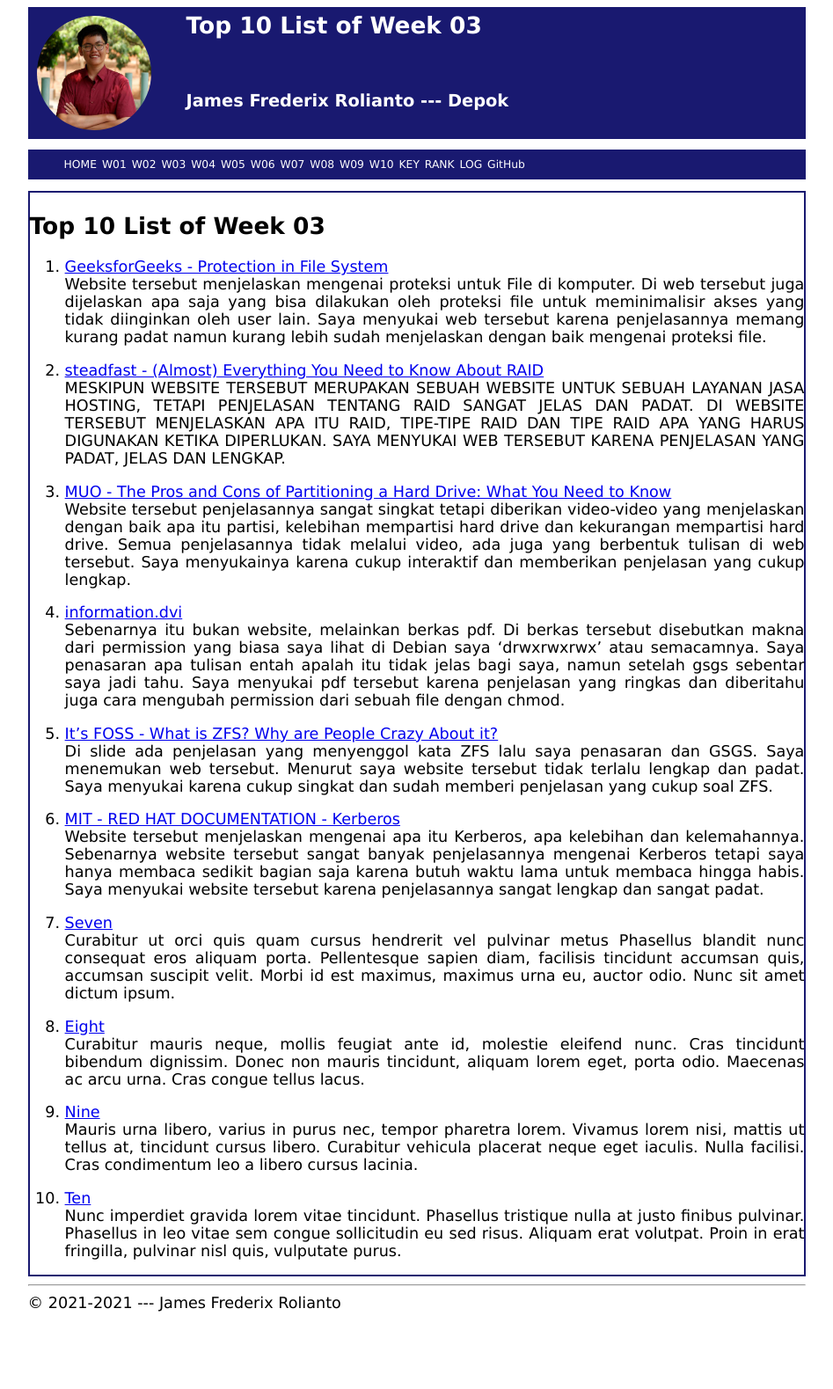
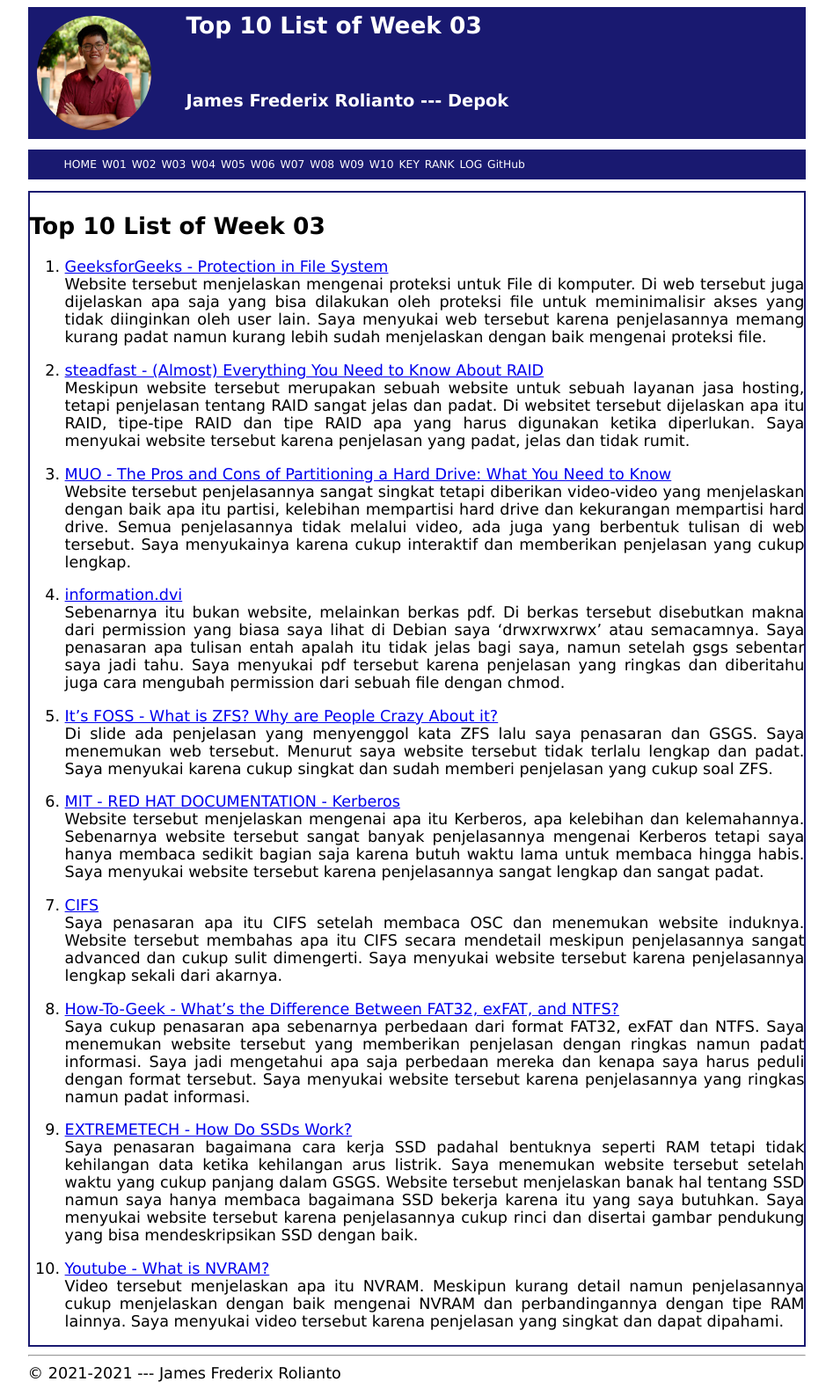
Before and after one commit to SinusCosinusTangen/os211, a Jekyll site: the page built from w03.md, in a window 1280 px wide. Shown: the whole page at 88% size, without its empty margins (166-1113 px from the left). Built offline with Jekyll 4.4.1, drawn with Linux system fonts in a browser that asks for light colours; our own code applies the rules of GitHub Pages for plain Markdown files; before the commit the page ends 1499 px from its top, so only the background shows below that.

Commit message:
OS211 SinusCosinusTangen

```diff
--- a/w03.md
+++ b/w03.md
@@ -9,7 +9,7 @@ permalink: /W03/
 Website tersebut menjelaskan mengenai proteksi untuk File di komputer. Di web tersebut juga dijelaskan apa saja yang bisa dilakukan oleh proteksi file untuk meminimalisir akses yang tidak diinginkan oleh user lain. Saya menyukai web tersebut karena penjelasannya memang kurang padat namun kurang lebih sudah menjelaskan dengan baik mengenai proteksi file.
 
 2. [steadfast - (Almost) Everything You Need to Know About RAID](https://www.steadfast.net/blog/almost-everything-you-need-know-about-raid#:~:text=RAID%20stands%20for%20Redundant%20Array,of%20a%20more%20expensive%20disk.)<br>
-MESKIPUN WEBSITE TERSEBUT MERUPAKAN SEBUAH WEBSITE UNTUK SEBUAH LAYANAN JASA HOSTING, TETAPI PENJELASAN TENTANG RAID SANGAT JELAS DAN PADAT. DI WEBSITE TERSEBUT MENJELASKAN APA ITU RAID, TIPE-TIPE RAID DAN TIPE RAID APA YANG HARUS DIGUNAKAN KETIKA DIPERLUKAN. SAYA MENYUKAI WEB TERSEBUT KARENA PENJELASAN YANG PADAT, JELAS DAN LENGKAP.
+Meskipun website tersebut merupakan sebuah website untuk sebuah layanan jasa hosting, tetapi penjelasan tentang RAID sangat jelas dan padat. Di websitet tersebut dijelaskan apa itu RAID, tipe-tipe RAID dan tipe RAID apa yang harus digunakan ketika diperlukan. Saya menyukai website tersebut karena penjelasan yang padat, jelas dan tidak rumit.
 
 3. [MUO - The Pros and Cons of Partitioning a Hard Drive: What You Need to Know](https://www.makeuseof.com/tag/partition-hard-drive-explained/)<br>
 Website tersebut penjelasannya sangat singkat tetapi diberikan video-video yang menjelaskan dengan baik apa itu partisi, kelebihan mempartisi hard drive dan kekurangan mempartisi hard drive. Semua penjelasannya tidak melalui video, ada juga yang berbentuk tulisan di web tersebut. Saya menyukainya karena cukup interaktif dan memberikan penjelasan yang cukup lengkap.
@@ -23,30 +23,14 @@ Di slide ada penjelasan yang menyenggol kata ZFS lalu saya penasaran dan GSGS. S
 6. [MIT - RED HAT DOCUMENTATION - Kerberos](https://web.mit.edu/rhel-doc/5/RHEL-5-manual/Deployment_Guide-en-US/ch-kerberos.html)<br>
 Website tersebut menjelaskan mengenai apa itu Kerberos, apa kelebihan dan kelemahannya. Sebenarnya website tersebut sangat banyak penjelasannya mengenai Kerberos tetapi saya hanya membaca sedikit bagian saja karena butuh waktu lama untuk membaca hingga habis. Saya menyukai website tersebut karena penjelasannya sangat lengkap dan sangat padat.
 
-7. [Seven](https://en.wikipedia.org/wiki/7)<br>
-Curabitur ut orci quis quam cursus hendrerit vel pulvinar metus
-Phasellus blandit nunc consequat eros aliquam porta.
-Pellentesque sapien diam, facilisis tincidunt accumsan quis, accumsan suscipit velit.
-Morbi id est maximus, maximus urna eu, auctor odio.
-Nunc sit amet dictum ipsum.
+7. [CIFS](https://cifs.com/)<br>
+Saya penasaran apa itu CIFS setelah membaca OSC dan menemukan website induknya. Website tersebut membahas apa itu CIFS secara mendetail meskipun penjelasannya sangat advanced dan cukup sulit dimengerti. Saya menyukai website tersebut karena penjelasannya lengkap sekali dari akarnya.
 
-8. [Eight](https://en.wikipedia.org/wiki/8)<br>
-Curabitur mauris neque, mollis feugiat ante id, molestie eleifend nunc.
-Cras tincidunt bibendum dignissim.
-Donec non mauris tincidunt, aliquam lorem eget, porta odio.
-Maecenas ac arcu urna.
-Cras congue tellus lacus.
+8. [How-To-Geek - What’s the Difference Between FAT32, exFAT, and NTFS?](https://www.howtogeek.com/235596/whats-the-difference-between-fat32-exfat-and-ntfs/)<br>
+Saya cukup penasaran apa sebenarnya perbedaan dari format FAT32, exFAT dan NTFS. Saya menemukan website tersebut yang memberikan penjelasan dengan ringkas namun padat informasi. Saya jadi mengetahui apa saja perbedaan mereka dan kenapa saya harus peduli dengan format tersebut. Saya menyukai website tersebut karena penjelasannya yang ringkas namun padat informasi.
 
-9. [Nine](https://en.wikipedia.org/wiki/9)<br>
-Mauris urna libero, varius in purus nec, tempor pharetra lorem.
-Vivamus lorem nisi, mattis ut tellus at, tincidunt cursus libero.
-Curabitur vehicula placerat neque eget iaculis.
-Nulla facilisi.
-Cras condimentum leo a libero cursus lacinia.
+9. [EXTREMETECH - How Do SSDs Work?](https://www.extremetech.com/extreme/210492-extremetech-explains-how-do-ssds-work)<br>
+Saya penasaran bagaimana cara kerja SSD padahal bentuknya seperti RAM tetapi tidak kehilangan data ketika kehilangan arus listrik. Saya menemukan website tersebut setelah waktu yang cukup panjang dalam GSGS. Website tersebut menjelaskan banak hal tentang SSD namun saya hanya membaca bagaimana SSD bekerja karena itu yang saya butuhkan. Saya menyukai website tersebut karena penjelasannya cukup rinci dan disertai gambar pendukung yang bisa mendeskripsikan SSD dengan baik.
 
-10. [Ten](https://en.wikipedia.org/wiki/10)<br>
-Nunc imperdiet gravida lorem vitae tincidunt.
-Phasellus tristique nulla at justo finibus pulvinar.
-Phasellus in leo vitae sem congue sollicitudin eu sed risus.
-Aliquam erat volutpat.
-Proin in erat fringilla, pulvinar nisl quis, vulputate purus.
+10. [Youtube - What is NVRAM?](https://www.youtube.com/watch?v=VzG4MmGOTOQ)<br>
+Video tersebut menjelaskan apa itu NVRAM. Meskipun kurang detail namun penjelasannya cukup menjelaskan dengan baik mengenai NVRAM dan perbandingannya dengan tipe RAM lainnya. Saya menyukai video tersebut karena penjelasan yang singkat dan dapat dipahami.
```
